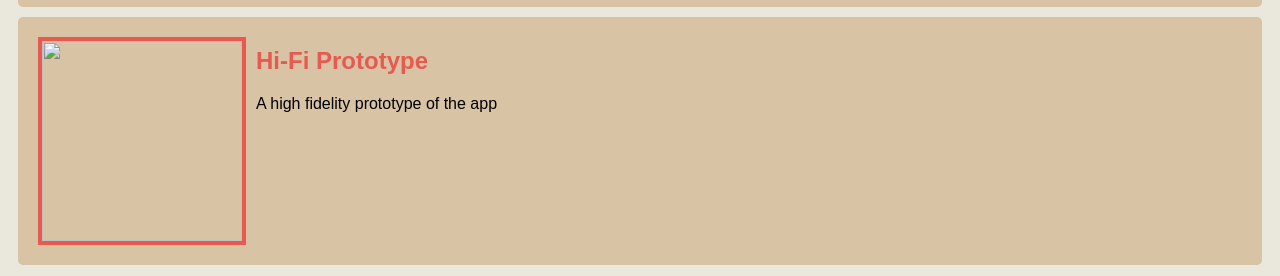
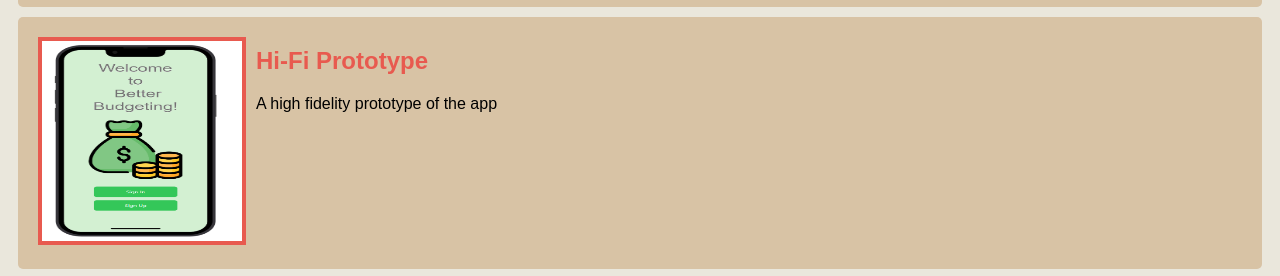
Before and after one commit to whtate/whtate.github.io, a plain HTML site: page index.html in a window 1280 px wide. Shown: the part 1631-1907 px from the top of the page. Drawn offline with Linux system fonts and the light colour scheme.

Commit message:
Add files via upload

```diff
--- a/index.html
+++ b/index.html
@@ -76,7 +76,7 @@
 
          <!--Hi-fi Assignment-->
          <section class="assignment">
-            <a href="files/hi-fi-prototype/fullscreen.html"><img src="images/hi-fi-protoype.png"></a>
+            <a href="files/hi-fi-prototype/fullscreen.html"><img src="images/hi-fi-prototype.png"></a>
             <div class="ass-details">
                 <a href="files/hi-fi-prototype/fullscreen.html"><h2>Hi-Fi Prototype</h2></a>
                 <p>
```
